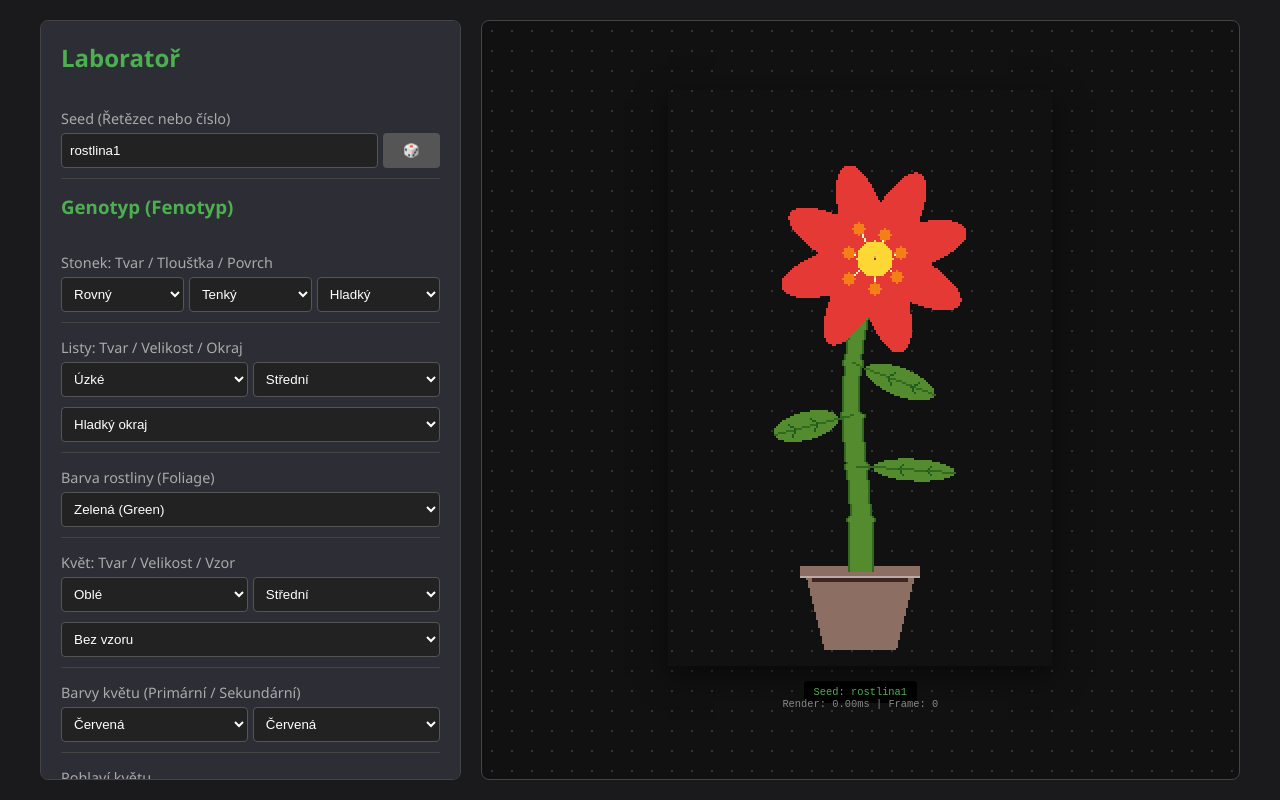
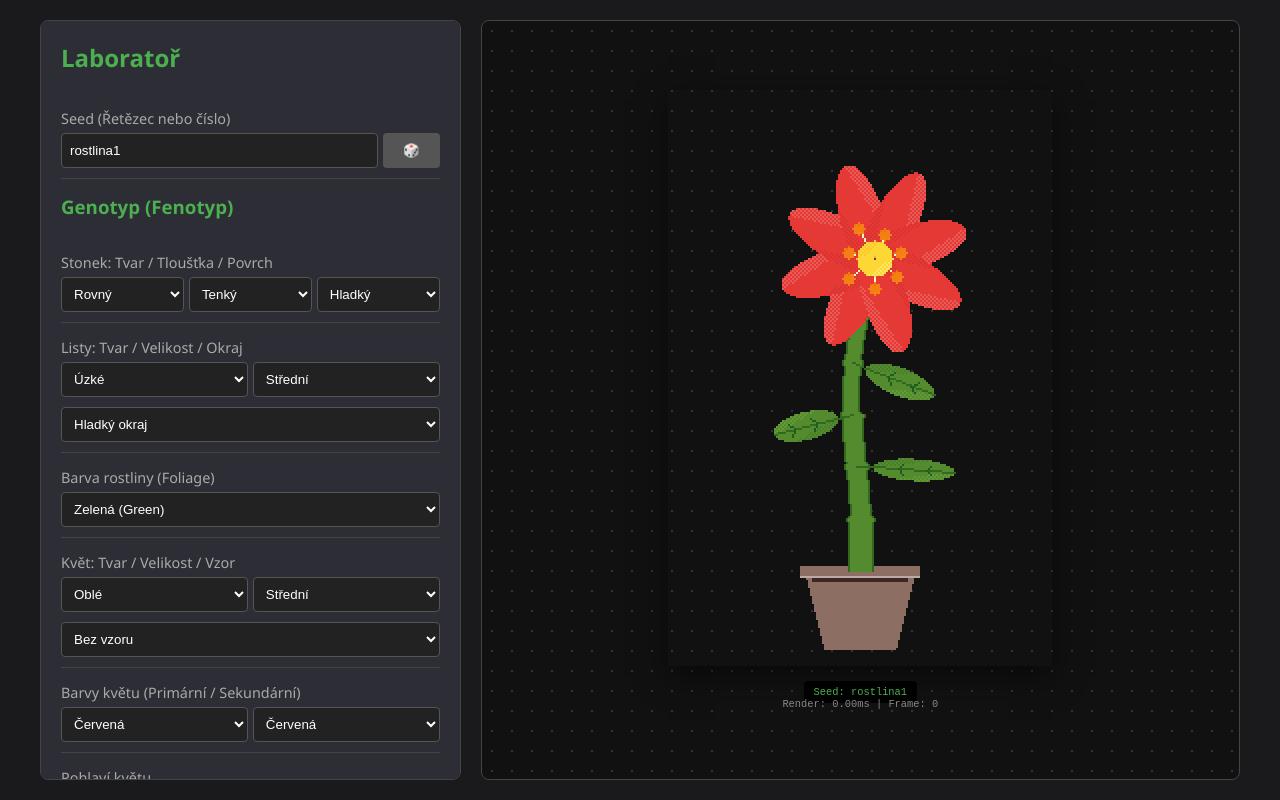
Before and after one commit to MartinBenes/pixelflora, a plain HTML site: page index.html in a window 1280 px wide. Drawn offline with Linux system fonts and the light colour scheme.

Commit message:
Add subtle directional shading and fix stripe pattern
Implement shadeColor with blended dithering (35% opacity toward
light/dark palette colors) for gentle directional lighting.
Widen flower stripe pattern spacing from 4px to 8px period.

```diff
--- a/index.html
+++ b/index.html
@@ -439,8 +439,20 @@ function drawShadedCircle(ctx, xc, yc, r, palette) {
     }
 }
 
-// Shade helper: maps light dot product to palette color
+// Blend two hex colors: blendHex('#ff0000', '#0000ff', 0.3) => 30% toward blue
+function blendHex(base, overlay, t) {
+    const b = parseInt(base.slice(1), 16);
+    const o = parseInt(overlay.slice(1), 16);
+    const r = Math.round(((b >> 16) & 0xff) + (((o >> 16) & 0xff) - ((b >> 16) & 0xff)) * t);
+    const g = Math.round(((b >> 8) & 0xff) + (((o >> 8) & 0xff) - ((b >> 8) & 0xff)) * t);
+    const bl = Math.round((b & 0xff) + ((o & 0xff) - (b & 0xff)) * t);
+    return `#${((r << 16) | (g << 8) | bl).toString(16).padStart(6, '0')}`;
+}
+
+// Shade helper: maps light dot product to palette color with subtle blending
 function shadeColor(dot, d, palette) {
+    if (dot > 0.5 && d) return blendHex(palette.main, palette.light, 0.35);
+    if (dot < -0.5 && d) return blendHex(palette.main, palette.dark, 0.35);
     return palette.main;
 }
 
@@ -469,7 +481,7 @@ function drawShadedEllipse(ctx, xc, yc, rx, ry, angle, palette, options = {}) {
             const dot = -(nx * LIGHT_DIR.x + ny * LIGHT_DIR.y);
             const d = (Math.abs(Math.round(xc + x)) + Math.abs(Math.round(yc + y))) % 2 === 0;
             let color = shadeColor(dot, d, palette);
-            if (pattern === 'stripes' && Math.abs(Math.round(dx)) % 4 < 2)
+            if (pattern === 'stripes' && Math.abs(Math.round(dx)) % 8 < 2)
                 color = patternColor || palette.light;
             else if (pattern === 'dots' && Math.round(dx * dx + dy * dy) % 11 === 0)
                 color = patternColor || palette.light;
@@ -493,7 +505,7 @@ function drawShadedRhombus(ctx, xc, yc, rx, ry, angle, palette, options = {}) {
             const dot = -(nx * LIGHT_DIR.x + ny * LIGHT_DIR.y);
             const d = (Math.abs(Math.round(xc + x)) + Math.abs(Math.round(yc + y))) % 2 === 0;
             let color = shadeColor(dot, d, palette);
-            if (pattern === 'stripes' && Math.abs(Math.round(dx)) % 4 < 2)
+            if (pattern === 'stripes' && Math.abs(Math.round(dx)) % 8 < 2)
                 color = patternColor || palette.light;
             else if (pattern === 'dots' && Math.round(dx * dx + dy * dy) % 11 === 0)
                 color = patternColor || palette.light;
```
